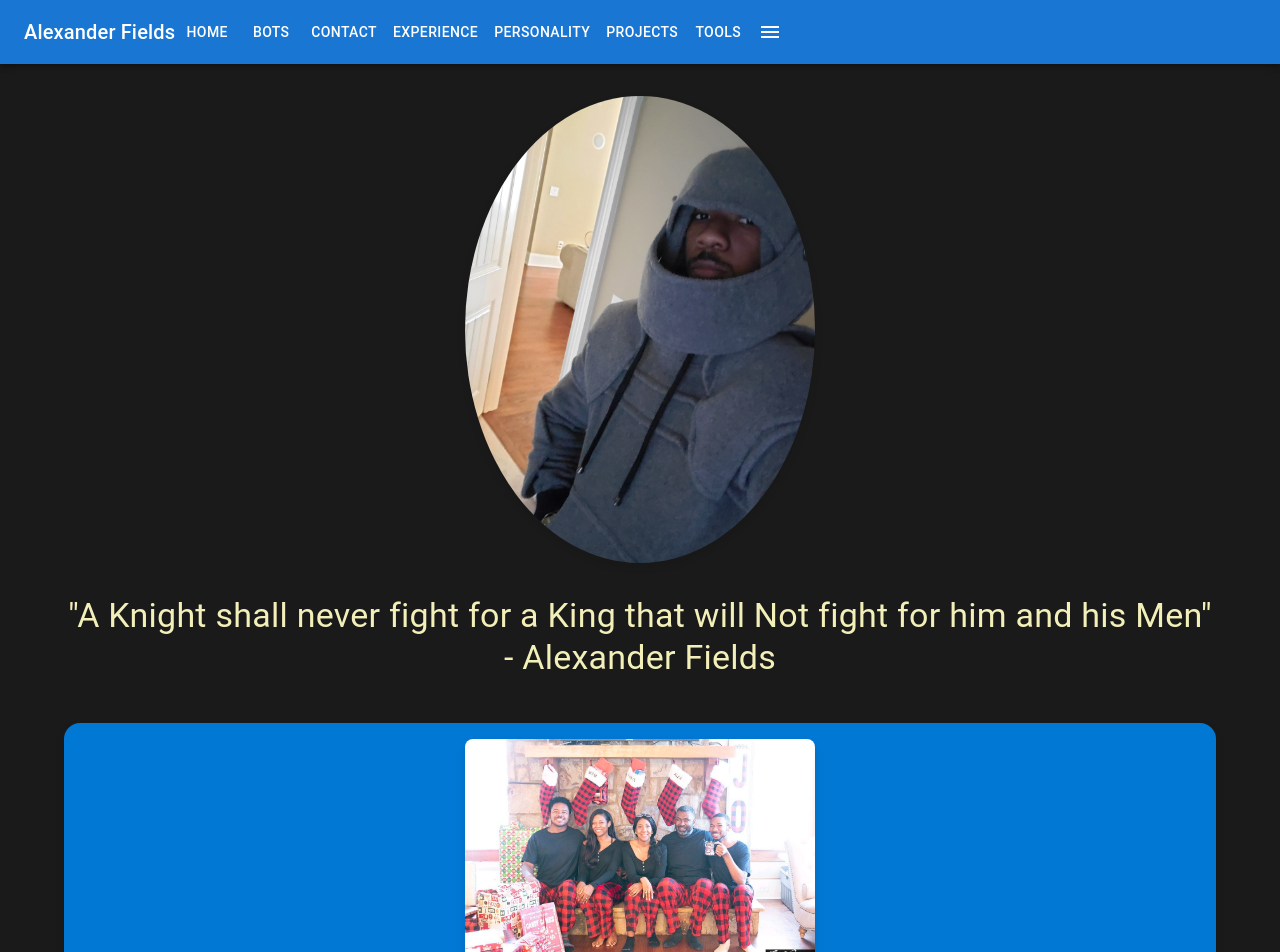
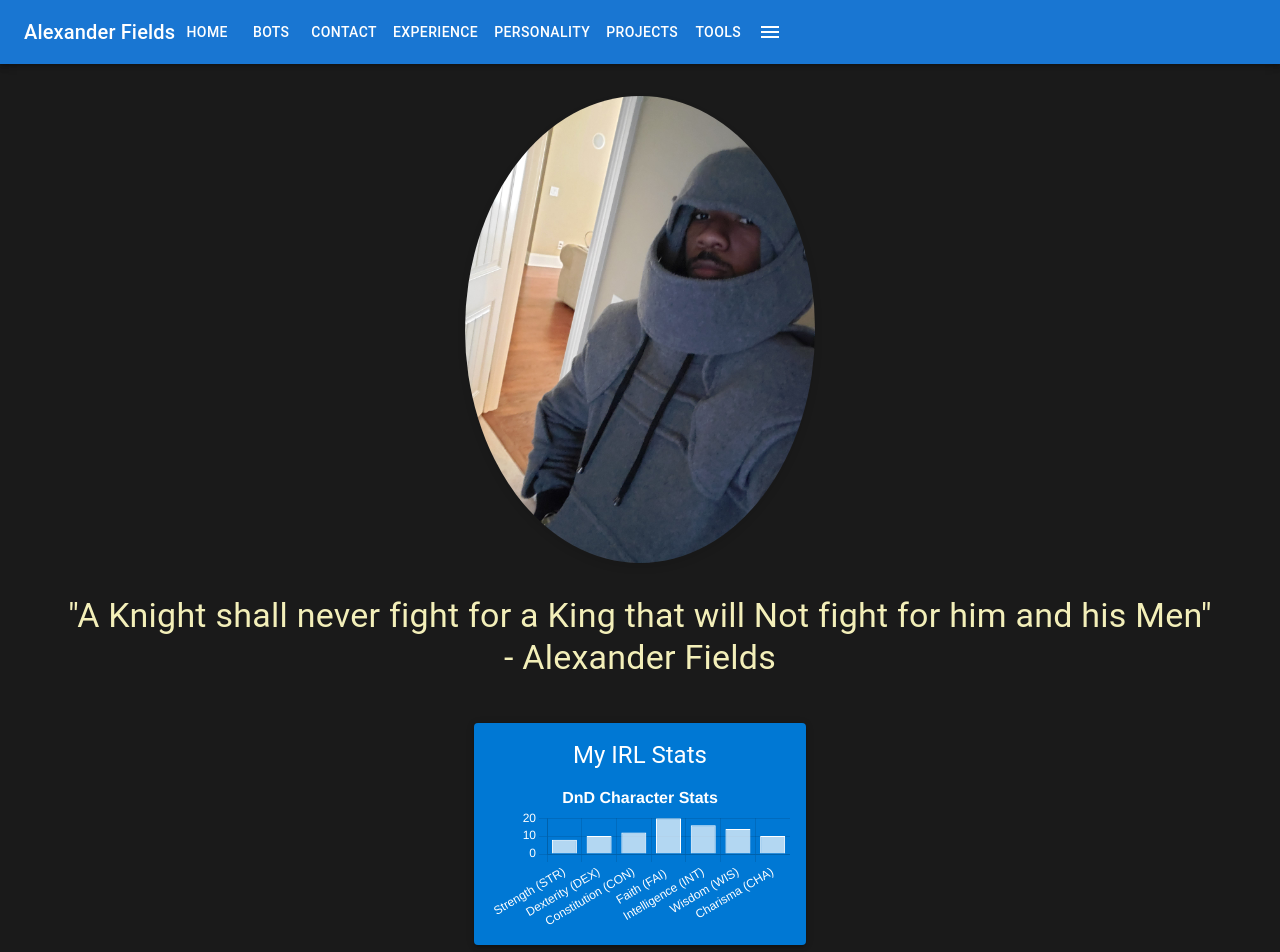
Before and after one commit to roku674/Website, a React (Create React App) app in the folder frontend/: page /personality in a window 1280 px wide. Shown: the top 952 px of the page. Built offline with nearby package versions, Linux system fonts and the light colour scheme; no server answers.

Commit message:
Develop (#31)
* Update Personality.js

* Create package.json

* oops

* up

* Update Personality.js

* Update Personality.js

* wrong color

```diff
--- a/frontend/package.json
+++ b/frontend/package.json
@@ -21,7 +21,9 @@
     "@mui/x-data-grid": "^7.14.0",
     "alexander-fields-portfolio": "file:",
     "axios": "^1.7.5",
+    "chart.js": "^4.4.7",
     "react": "^18.2.0",
+    "react-chartjs-2": "^5.3.0",
     "react-dom": "^18.2.0",
     "react-router-dom": "^6.26.1",
     "react-scripts": "^5.0.1"
--- a/frontend/src/pages/Personality.js
+++ b/frontend/src/pages/Personality.js
@@ -1,7 +1,55 @@
 import React from "react";
-import { Container, Typography, Box, Grid } from "@mui/material";
+import { Container, Typography, Box, Grid, Paper } from "@mui/material";
+import { Bar } from "react-chartjs-2";
+import {
+  Chart as ChartJS,
+  CategoryScale,
+  LinearScale,
+  BarElement,
+  Title,
+  Tooltip,
+  Legend,
+} from "chart.js";
+
+ChartJS.register(CategoryScale, LinearScale, BarElement, Title, Tooltip, Legend);
 
 const Personality = () => {
+  const data = {
+    labels: ["Strength (STR)", "Dexterity (DEX)", "Constitution (CON)", "Faith (FAI) ","Intelligence (INT)", "Wisdom (WIS)", "Charisma (CHA)"],
+    datasets: [
+      {
+        label: "Ability Score",
+        data: [8, 10, 12, 20, 16, 14, 10],
+        backgroundColor: "steelblue",
+        borderColor: "black",
+        borderWidth: 1,
+      },
+    ],
+  };
+
+  const options = {
+    responsive: true,
+    plugins: {
+      legend: {
+        display: false,
+      },
+      title: {
+        display: true,
+        text: "DnD Character Stats",
+        font: {
+          size: 16,
+          weight: "bold",
+        },
+      },
+    },
+    scales: {
+      x: {
+        beginAtZero: true,
+        max: 20,
+      },
+    },
+  };
+
   return (
     <Container>
       <Box mt={4}>
@@ -16,19 +64,71 @@ const Personality = () => {
             />
           </Grid>
 
-          {/* Header*/}
+          {/* Header */}
           <Grid item>
             <Typography variant="h4" gutterBottom className="center-text">
               "A Knight shall never fight for a King that will Not fight for him and his Men" - Alexander Fields
             </Typography>
           </Grid>
 
+        {/* DnD Stats Section */}
+<Grid item xs={12} md={8}>
+  <Paper
+    elevation={3}
+    style={{
+      padding: "16px",
+      backgroundColor: "#0078d4",
+      color: "white",
+    }}
+  >
+    <Typography
+      variant="h5"
+      gutterBottom
+      align="center"
+      style={{ color: "white" }}
+    >
+      My IRL Stats
+    </Typography>
+    <Bar
+      data={{
+        ...data,
+        datasets: [
+          {
+            ...data.datasets[0],
+            backgroundColor: "rgba(255, 255, 255, 0.7)", // Lightened white for contrast
+            borderColor: "white",
+            hoverBackgroundColor: "rgba(255, 255, 255, 0.9)", // Slightly stronger hover
+          },
+        ],
+      }}
+      options={{
+        ...options,
+        plugins: {
+          ...options.plugins,
+          title: {
+            ...options.plugins.title,
+            color: "white", // Chart title in white
+          },
+        },
+        scales: {
+          x: {
+            ...options.scales.x,
+            ticks: { color: "white" }, // White x-axis labels
+          },
+          y: {
+            beginAtZero: true,
+            max: 20,
+            ticks: { color: "white" }, // White y-axis labels
+          },
+        },
+      }}
+    />
+  </Paper>
+</Grid>
+
           {/* Personality Text Section */}
           <Grid item xs={12} md={8}>
             <Box className="bubble flex-start mb-2 p-3">
-              {/*<Typography variant="h5" gutterBottom>
-                My Personality
-              </Typography>*/}
               <Grid container direction="column" alignItems="center">
                 <Grid item>
                   <a href="http://eliteportraitphotography.com/" target="_blank" rel="noopener noreferrer">
@@ -40,10 +140,10 @@ const Personality = () => {
                     />
                   </a>
                 </Grid>
-                <br></br>
+                <br />
                 <Grid item>
                   <Typography variant="body1">
-                    {/* Placeholder for you to fill with text later */}
+                    {/* Your narrative here */}
                     Child of God Alexander the Engineer of Software; Master of
                     Scrum, Bachelor of Science in Computer Science & Computer
                     Security of Georgia Southern University; Homage to House of
@@ -84,6 +184,7 @@ const Personality = () => {
               ></iframe>
             </Box>
           </Grid>
+
         </Grid>
       </Box>
     </Container>
```
Also changed, not shown: 2 other files (tests, documents, lock files or other folders).
